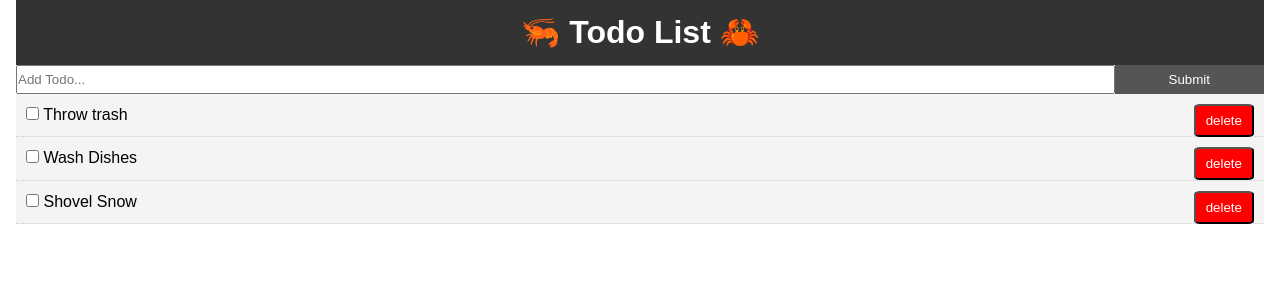
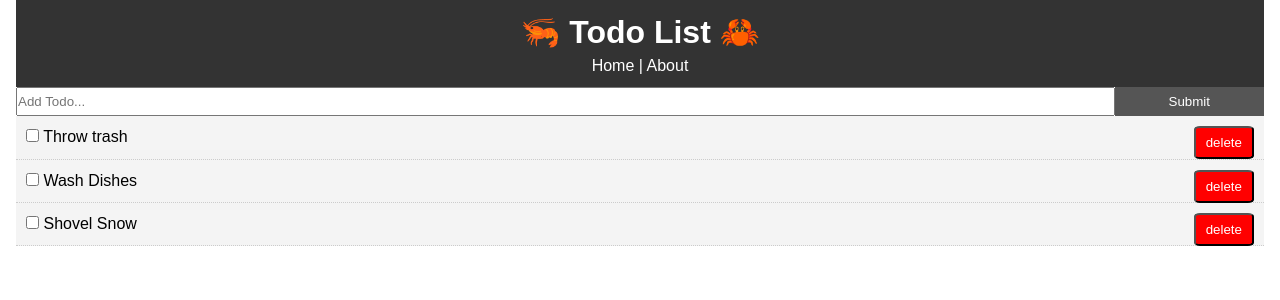
Before and after one commit to JayArteficio/react-todolist, a React (Create React App) app: page / in a window 1280 px wide. Shown: the top 300 px of the page. Built offline with nearby package versions, Linux system fonts and the light colour scheme.

Commit message:
add links for router

```diff
--- a/src/components/layout/Header.js
+++ b/src/components/layout/Header.js
@@ -1,18 +1,31 @@
 import React from 'react';
+import { Link } from 'react-router-dom';
 
 function Header() {
   return (
     <div>
       <header style={headerStyle}>
         <h1> 🦐 Todo List 🦀 </h1>
+        <Link style={linkStyle} to="/">
+          Home
+        </Link>{' '}
+        |{' '}
+        <Link style={linkStyle} to="/about">
+          About
+        </Link>
       </header>
     </div>
   );
 }
 const headerStyle = {
-    background: '#333',
-    color: '#fff',
-    textAlign: 'center',
-    padding: '10px'
-}
+  background: '#333',
+  color: '#fff',
+  textAlign: 'center',
+  padding: '10px'
+};
+const linkStyle = {
+  color: '#fff',
+  textDecoration: 'none'
+};
+
 export default Header;
```
Also changed, not shown: react-todo-notes.js (+11 -1 lines).
